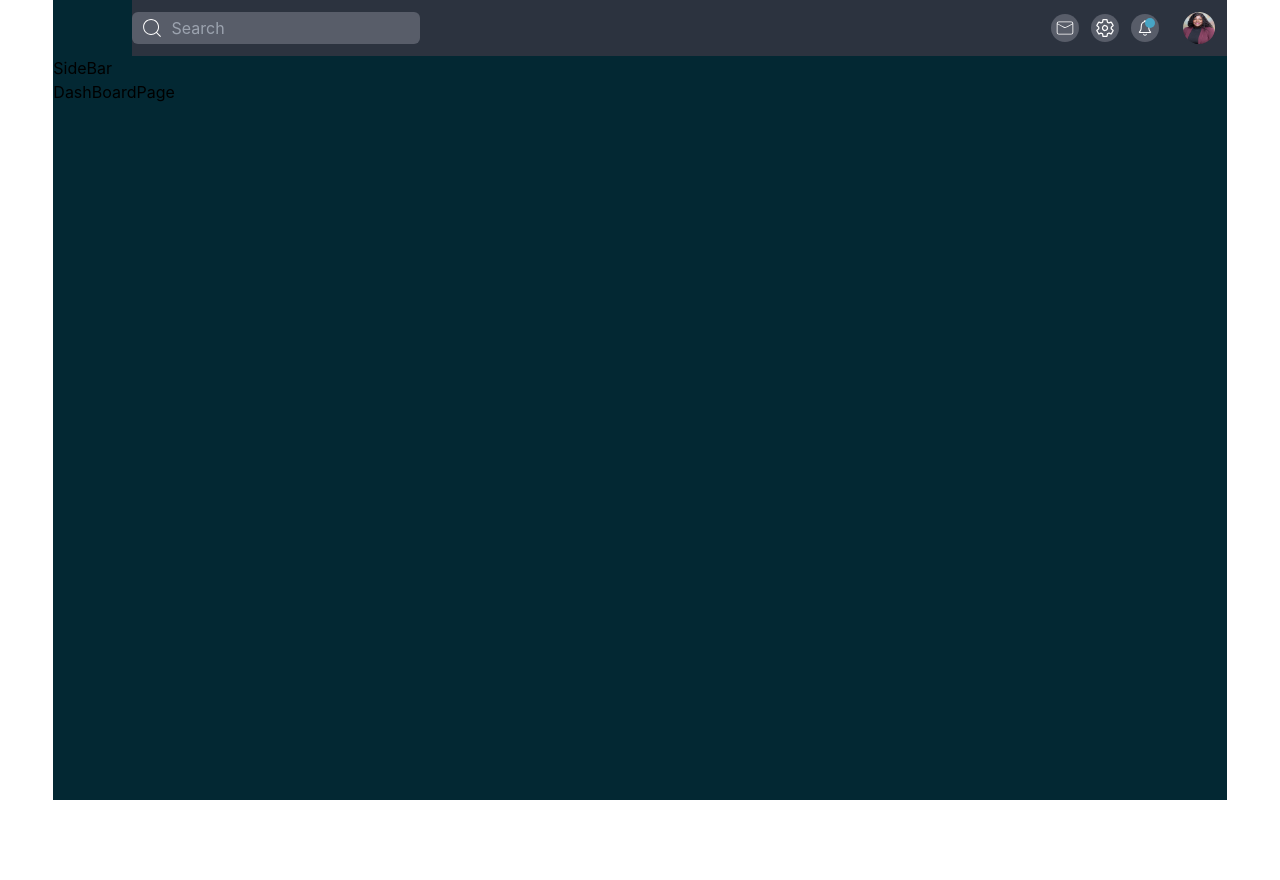
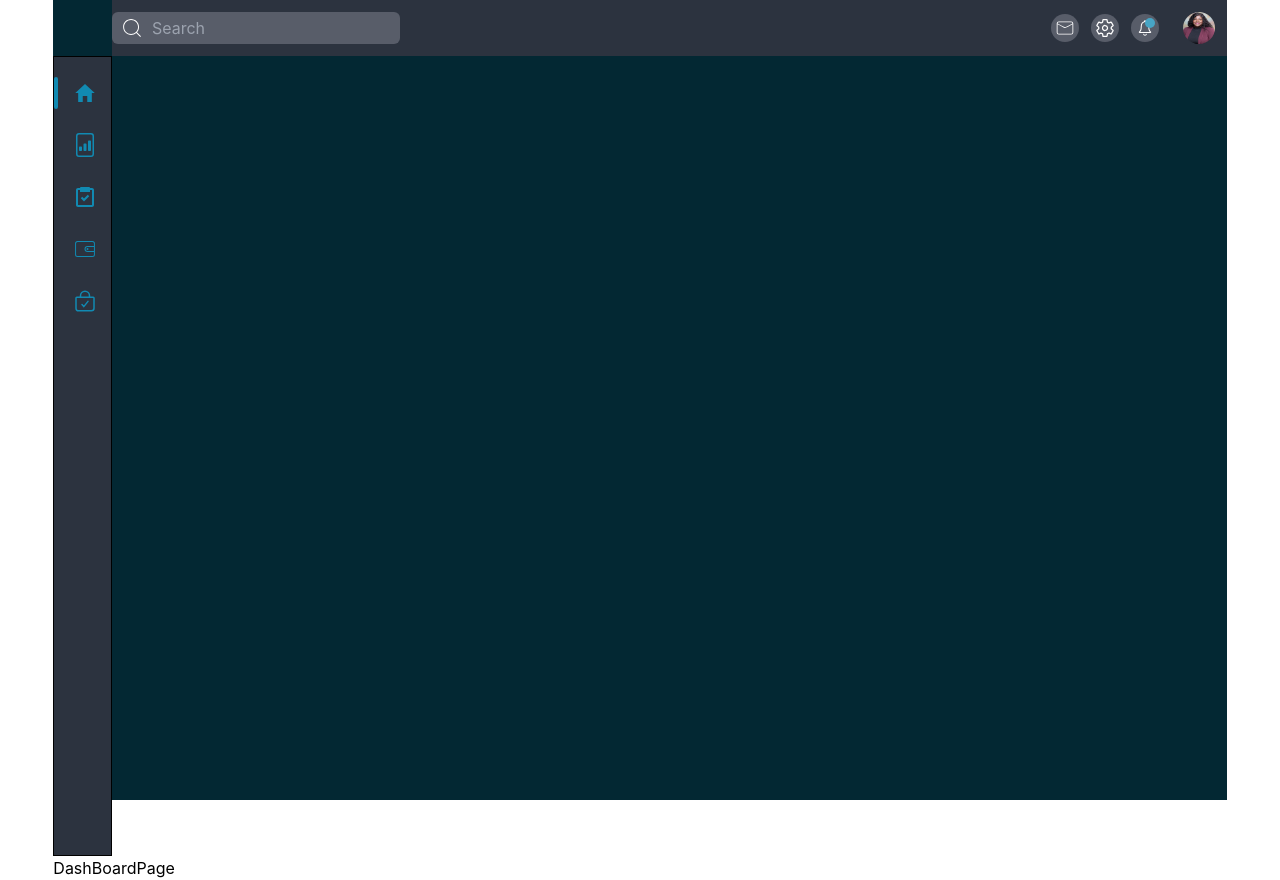
Before and after one commit to devsuthar777/FitPeo-DashBoard, a React (Create React App) app: page / in a window 1280 px wide. Before the commit the page ends 800 px from the top, so only its background shows below. Built offline with nearby package versions, Linux system fonts and the light colour scheme.

Commit message:
sidebar done

```diff
--- a/src/App.js
+++ b/src/App.js
@@ -10,7 +10,7 @@ function App() {
       <nav className='w-full'>
       <NavBar/>
       </nav>
-      <div>
+      <div className='w-full h-full'>
         <SideBar/>
         <DashBoardPage/>
       </div>
--- a/src/components/NavBar.jsx
+++ b/src/components/NavBar.jsx
@@ -8,8 +8,8 @@ import profileDp from '../assests/jpgs/profileDp.jpg'
 const NavBar = () => {
   return (
     <div className='w-full flex h-14'>
-        <div className='w-[7%] h-full '><img ></img></div>
-        <div className='w-[98%] flex bg-richblack-700 items-center justify-between'>
+        <div className='w-[5%] h-full '><img ></img></div>
+        <div className='w-[95%] flex bg-richblack-700 items-center justify-between'>
             <div className='flex bg-richblack-500 h-8 items-center my-auto rounded-md gap-2'>
                 <CiSearch className='text-white my-2  text-2xl ml-2'/>
                 <input className='bg-transparent py-2 outline-none text-richblack-200' placeholder='Search'></input>
--- a/src/components/SideBar.jsx
+++ b/src/components/SideBar.jsx
@@ -1,8 +1,21 @@
 import React from 'react'
-
+import { IoMdHome } from "react-icons/io";
+import { BsFileBarGraph } from "react-icons/bs";
+import { BiTask } from "react-icons/bi";
+import { CiWallet } from "react-icons/ci";
+import { IoBagCheckOutline } from "react-icons/io5";
 const SideBar = () => {
   return (
-    <div>SideBar</div>
+    <div className='w-[5%] border bg-richblack-700 h-full'>
+    <ul className='w-full flex flex-col gap-5 my-5'>
+     <li className='w-full flex h-8  items-center hover:cursor-pointer'><div className='bg-blue-200 h-full w-1 rounded-md'></div><IoMdHome  className='text-blue-200 text-2xl mx-auto'/></li>
+     <li className='w-full flex h-8  items-center hover:cursor-pointer'><div className='bg-transparent h-full w-1'></div><BsFileBarGraph  className='text-blue-200 text-2xl mx-auto'/></li>
+     <li className='w-full flex h-8  items-center hover:cursor-pointer'><div className='bg-transparent h-full w-1'></div><BiTask  className='text-blue-200 text-2xl mx-auto'/></li>
+     <li className='w-full flex h-8  items-center hover:cursor-pointer'><div className='bg-transparent h-full w-1'></div><CiWallet  className='text-blue-200 text-2xl mx-auto'/></li>
+     <li className='w-full flex h-8  items-center hover:cursor-pointer'><div className='bg-transparent h-full w-1'></div><IoBagCheckOutline  className='text-blue-200 text-2xl mx-auto'/></li>
+    </ul>
+
+    </div>
   )
 }
 
```
